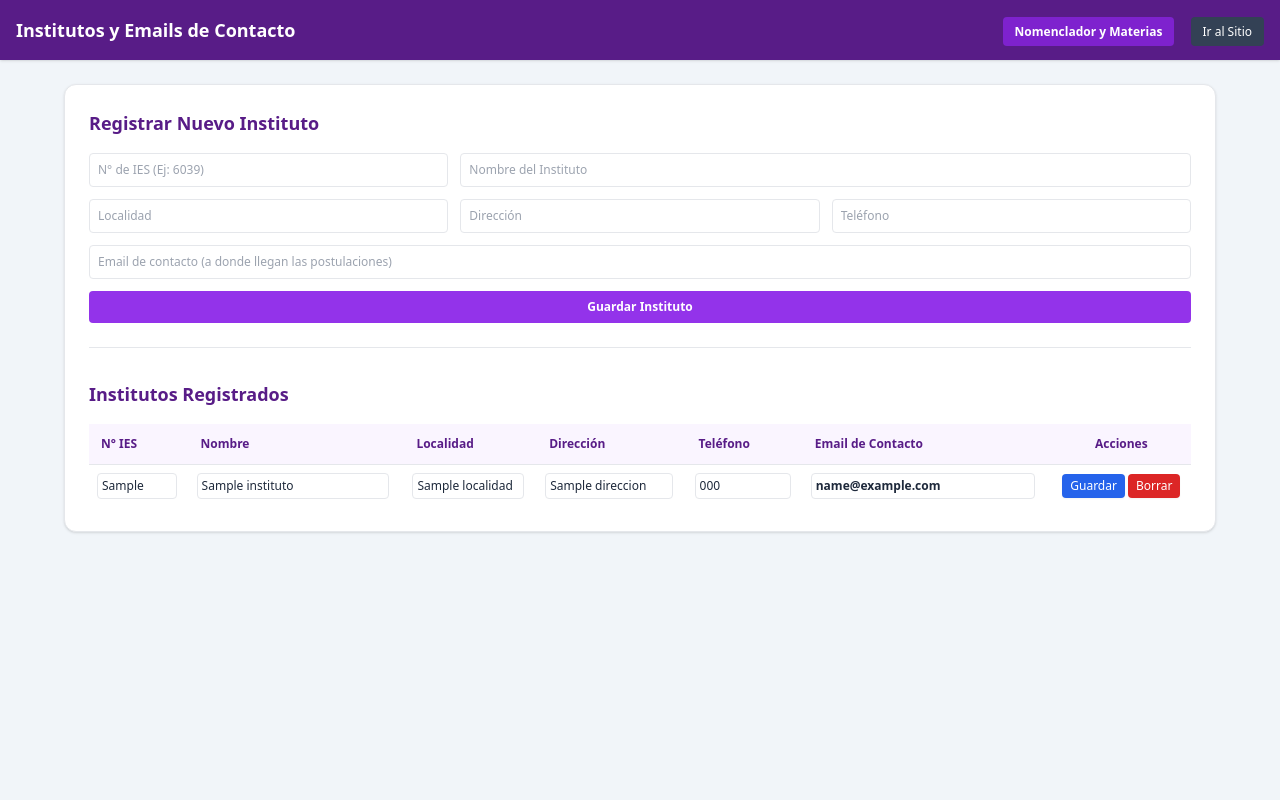
After one commit to relevamientogobsalt2026-coder/nomenclador-ies-demo, a Flask app: template templates/admin_instituciones.html in a window 1280 px wide. The commit adds this page. Run offline with Flask 3, Linux system fonts and the light colour scheme; the template is opened without the code that fills it: most values are stand-ins (such as "Sample title", 1, 10 or a date in 2020); some libraries are stand-ins or nearby versions.

```diff
--- a/app.py
+++ b/app.py
@@ -1,5 +1,6 @@
 import os
 import uuid
+import urllib.parse
 from flask import Flask, render_template, request, jsonify, redirect, url_for, flash, abort
 from supabase import create_client, Client
 
@@ -33,6 +34,39 @@ def subir_archivo(file_storage, subcarpeta):
     except Exception as e:
         print(f"Error al subir archivo a Storage: {e}")
         return None
+
+def armar_mailto(docente, materias_habilitadas):
+    """Arma un link mailto: con asunto y cuerpo pre-cargados con los datos del postulante
+    y las materias habilitadas, dirigido al email del instituto correspondiente."""
+    asunto = f"Postulación Docente - {docente.get('nombre_apellido')} (DNI: {docente.get('dni')})"
+
+    lineas = [
+        f"Nombre y Apellido: {docente.get('nombre_apellido')}",
+        f"DNI: {docente.get('dni')}",
+        f"Teléfono: {docente.get('telefono')}",
+        f"Email: {docente.get('email')}",
+        f"Título 1: {docente.get('titulo_base_1')} ({docente.get('anio_egreso_1')})",
+    ]
+    if docente.get('titulo_base_2'):
+        lineas.append(f"Título 2: {docente.get('titulo_base_2')} ({docente.get('anio_egreso_2')})")
+    lineas.append("")
+
+    if materias_habilitadas:
+        lineas.append("Unidades curriculares habilitadas según nomenclador:")
+        for m in materias_habilitadas:
+            lineas.append(f"- {m.get('codigo')} | {m.get('nombre_unidad_curricular')} ({m.get('carrera')})")
+        email_destino = materias_habilitadas[0].get('institutos', {}).get('email') or 'ies6039aguaray@gmail.com'
+    else:
+        lineas.append("No se encontraron materias compatibles en el nomenclador para los títulos ingresados.")
+        email_destino = 'ies6039aguaray@gmail.com'
+
+    cuerpo = "\n".join(lineas)
+
+    return (
+        f"mailto:{email_destino}"
+        f"?subject={urllib.parse.quote(asunto)}"
+        f"&body={urllib.parse.quote(cuerpo)}"
+    )
 
 def init_db():
     """Ejecuta las consultas SQL de inicialización y actualización de tablas en Supabase"""
@@ -160,7 +194,8 @@ def postular():
 
     return render_template('resultado_postulacion.html',
                            docente=post_data,
-                           materias=materias_habilitadas)
+                           materias=materias_habilitadas,
+                           mailto_link=armar_mailto(post_data, materias_habilitadas))
 
 # 3. SECCIÓN ADMINISTRADOR: Nomenclador y Estadísticas
 @app.route('/admin')
@@ -170,15 +205,15 @@ def admin():
 
     materias = supabase.table('materias_nomenclador').select('*, institutos(*)').execute().data
     postulaciones = supabase.table('postulaciones_docentes').select('*').execute().data
+    institutos = supabase.table('institutos').select('*').order('nombre').execute().data
 
-    return render_template('admin.html', materias=materias, postulaciones=postulaciones)
+    return render_template('admin.html', materias=materias, postulaciones=postulaciones, institutos=institutos)
 
 # 4. GUARDAR NUEVA MATERIA EN NOMENCLADOR (ADMIN)
 @app.route('/admin/nueva-materia', methods=['POST'])
 def nueva_materia():
     try:
-        inst = supabase.table('institutos').select('id').limit(1).execute()
-        inst_id = inst.data[0]['id'] if inst.data else 1
+        inst_id = request.form.get('instituto_id')
 
         data = {
             "resolucion": request.form.get('resolucion'),
@@ -189,13 +224,60 @@ def nueva_materia():
             "regimen": request.form.get('regimen'),
             "formato": request.form.get('formato'),
             "titulos_habilitantes": [t.strip() for t in request.form.get('titulos', '').split(',') if t.strip()],
-            "instituto_id": inst_id
+            "instituto_id": int(inst_id) if inst_id else None
         }
         supabase.table('materias_nomenclador').insert(data).execute()
         return redirect(url_for('admin'))
     except Exception as e:
         print(f"Error al insertar materia: {e}")
         return f"Ocurrió un error al guardar en la base de datos: {e}", 500
+
+# --- GESTIÓN DE INSTITUTOS (NOMBRE, EMAIL DE CONTACTO PARA POSTULACIONES) ---
+@app.route('/admin/instituciones')
+def admin_instituciones():
+    if not supabase:
+        return "Supabase no configurado."
+    institutos = supabase.table('institutos').select('*').order('nombre').execute().data
+    return render_template('admin_instituciones.html', institutos=institutos)
+
+@app.route('/admin/instituciones/nueva', methods=['POST'])
+def nueva_institucion():
+    try:
+        data = {
+            "numero_ies": request.form.get('numero_ies'),
+            "nombre": request.form.get('nombre'),
+            "localidad": request.form.get('localidad'),
+            "direccion": request.form.get('direccion'),
+            "email": request.form.get('email'),
+            "telefono": request.form.get('telefono')
+        }
+        supabase.table('institutos').insert(data).execute()
+        return redirect(url_for('admin_instituciones'))
+    except Exception as e:
+        return f"Error al crear el instituto: {e}", 500
+
+@app.route('/admin/instituciones/editar/<int:id>', methods=['POST'])
+def editar_institucion(id):
+    try:
+        supabase.table('institutos').update({
+            "numero_ies": request.form.get('numero_ies'),
+            "nombre": request.form.get('nombre'),
+            "localidad": request.form.get('localidad'),
+            "direccion": request.form.get('direccion'),
+            "email": request.form.get('email'),
+            "telefono": request.form.get('telefono')
+        }).eq('id', id).execute()
+        return redirect(url_for('admin_instituciones'))
+    except Exception as e:
+        return f"Error al actualizar el instituto: {e}", 500
+
+@app.route('/admin/instituciones/borrar/<int:id>', methods=['POST'])
+def borrar_institucion(id):
+    try:
+        supabase.table('institutos').delete().eq('id', id).execute()
+        return redirect(url_for('admin_instituciones'))
+    except Exception as e:
+        return f"Error al borrar el instituto: {e}", 500
 
 # --- GESTIÓN DE INSTITUTOS Y CARRERAS (ADMIN) ---
 @app.route('/admin/institutos')
--- /dev/null
+++ b/templates/admin_instituciones.html
@@ -0,0 +1,73 @@
+<!DOCTYPE html>
+<html lang="es">
+<head>
+    <meta charset="UTF-8">
+    <title>Institutos - Emails de Contacto</title>
+    <script src="https://cdn.tailwindcss.com"></script>
+</head>
+<body class="bg-slate-100 text-slate-800 min-h-screen">
+    <header class="bg-purple-900 text-white p-4 shadow flex justify-between items-center">
+        <h1 class="text-lg font-bold">Institutos y Emails de Contacto</h1>
+        <div class="space-x-3">
+            <a href="/admin" class="bg-purple-700 hover:bg-purple-600 px-3 py-1.5 rounded text-xs font-semibold">Nomenclador y Materias</a>
+            <a href="/" class="bg-slate-700 hover:bg-slate-600 px-3 py-1.5 rounded text-xs">Ir al Sitio</a>
+        </div>
+    </header>
+
+    <main class="max-w-6xl mx-auto my-6 p-6 bg-white rounded-xl shadow border">
+
+        <!-- Alta de nuevo instituto -->
+        <div class="mb-8 border-b pb-6">
+            <h2 class="text-lg font-bold text-purple-900 mb-4">Registrar Nuevo Instituto</h2>
+            <form action="/admin/instituciones/nueva" method="POST" class="grid grid-cols-1 md:grid-cols-3 gap-3 text-xs">
+                <input type="text" name="numero_ies" placeholder="N° de IES (Ej: 6039)" required class="border p-2 rounded">
+                <input type="text" name="nombre" placeholder="Nombre del Instituto" required class="border p-2 rounded md:col-span-2">
+                <input type="text" name="localidad" placeholder="Localidad" required class="border p-2 rounded">
+                <input type="text" name="direccion" placeholder="Dirección" class="border p-2 rounded">
+                <input type="text" name="telefono" placeholder="Teléfono" class="border p-2 rounded">
+                <input type="email" name="email" placeholder="Email de contacto (a donde llegan las postulaciones)" required class="border p-2 rounded md:col-span-3">
+                <button type="submit" class="bg-purple-600 hover:bg-purple-700 text-white font-bold py-2 rounded md:col-span-3">Guardar Instituto</button>
+            </form>
+        </div>
+
+        <!-- Listado -->
+        <h2 class="text-lg font-bold text-purple-900 mb-4">Institutos Registrados</h2>
+        <div class="overflow-x-auto">
+            <table class="w-full text-left border-collapse text-xs">
+                <thead>
+                    <tr class="bg-purple-50 text-purple-900 border-b">
+                        <th class="p-3">N° IES</th>
+                        <th class="p-3">Nombre</th>
+                        <th class="p-3">Localidad</th>
+                        <th class="p-3">Dirección</th>
+                        <th class="p-3">Teléfono</th>
+                        <th class="p-3">Email de Contacto</th>
+                        <th class="p-3 text-center">Acciones</th>
+                    </tr>
+                </thead>
+                <tbody class="divide-y">
+                    {% for i in institutos %}
+                    <tr class="hover:bg-slate-50">
+                        <td class="p-2"><input type="text" name="numero_ies" value="{{ i.numero_ies }}" form="form-edit-{{ i.id }}" class="border p-1 rounded w-20"></td>
+                        <td class="p-2"><input type="text" name="nombre" value="{{ i.nombre }}" form="form-edit-{{ i.id }}" class="border p-1 rounded w-48"></td>
+                        <td class="p-2"><input type="text" name="localidad" value="{{ i.localidad }}" form="form-edit-{{ i.id }}" class="border p-1 rounded w-28"></td>
+                        <td class="p-2"><input type="text" name="direccion" value="{{ i.direccion or '' }}" form="form-edit-{{ i.id }}" class="border p-1 rounded w-32"></td>
+                        <td class="p-2"><input type="text" name="telefono" value="{{ i.telefono or '' }}" form="form-edit-{{ i.id }}" class="border p-1 rounded w-24"></td>
+                        <td class="p-2"><input type="email" name="email" value="{{ i.email }}" form="form-edit-{{ i.id }}" class="border p-1 rounded w-56 font-semibold"></td>
+                        <td class="p-2 text-center whitespace-nowrap">
+                            <form id="form-edit-{{ i.id }}" action="/admin/instituciones/editar/{{ i.id }}" method="POST" style="display:inline"></form>
+                            <button type="submit" form="form-edit-{{ i.id }}" class="bg-blue-600 hover:bg-blue-700 text-white px-2 py-1 rounded shadow-sm">Guardar</button>
+                            <form action="/admin/instituciones/borrar/{{ i.id }}" method="POST" class="inline" onsubmit="return confirm('¿Eliminar este instituto? Las materias vinculadas quedarán sin instituto.');">
+                                <button type="submit" class="bg-red-600 hover:bg-red-700 text-white px-2 py-1 rounded shadow-sm">Borrar</button>
+                            </form>
+                        </td>
+                    </tr>
+                    {% else %}
+                    <tr><td colspan="7" class="p-4 text-center text-slate-400 italic">No hay institutos registrados todavía. Cargá el primero arriba.</td></tr>
+                    {% endfor %}
+                </tbody>
+            </table>
+        </div>
+    </main>
+</body>
+</html>
--- a/templates/resultado_postulacion.html
+++ b/templates/resultado_postulacion.html
@@ -54,7 +54,7 @@
         {% endif %}
 
         <div class="flex gap-4">
-            <a href="mailto:{{ materias[0].institutos.email if materias else 'ies6039aguaray@gmail.com' }}" class="bg-indigo-600 hover:bg-indigo-700 text-white px-6 py-2 rounded text-sm font-semibold">
+            <a href="{{ mailto_link }}" class="bg-indigo-600 hover:bg-indigo-700 text-white px-6 py-2 rounded text-sm font-semibold">
                 ✉️ Enviar Postulación al Correo Institucional
             </a>
             <a href="/" class="bg-slate-200 text-slate-700 px-6 py-2 rounded text-sm font-semibold">Volver al Inicio</a>
```
Also changed, not shown: templates/admin.html (+7 -0 lines).
